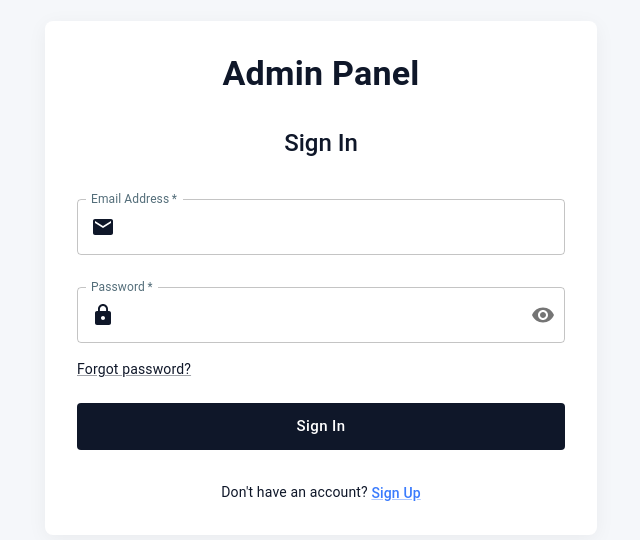
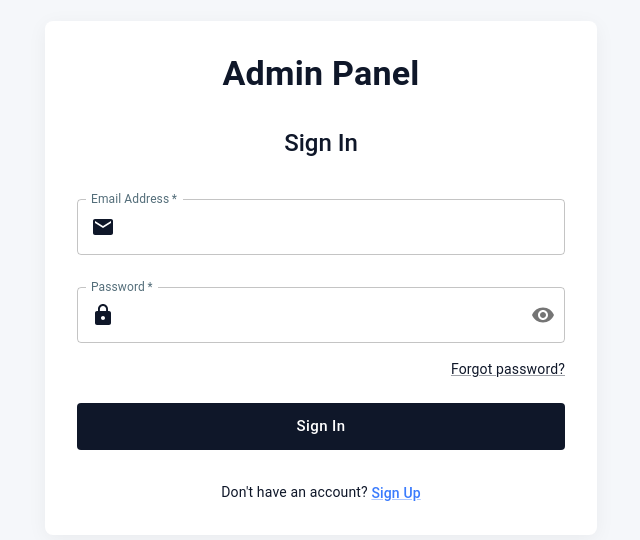
Before and after one commit to sarath-dbug/CodFrame-Dialer, a React (Vite) app in the folder frontend/: page / in a window 1280 px wide. Shown: the part 122-662 px from the top of the page, without its empty margins (319-959 px from the left). Built offline with nearby package versions, Linux system fonts and the light colour scheme; no server answers.

Commit message:
update auth component

```diff
--- a/frontend/src/pages/Auth-Pages.jsx
+++ b/frontend/src/pages/Auth-Pages.jsx
@@ -693,7 +693,7 @@ export default function AuthPages() {
               />
 
               {isLogin && (
-                <Box sx={{ textAlign: 'left'}}>
+                <Box sx={{ textAlign: 'right'}}>
                   <MuiLink
                     component="button"
                     variant="body2"
```
